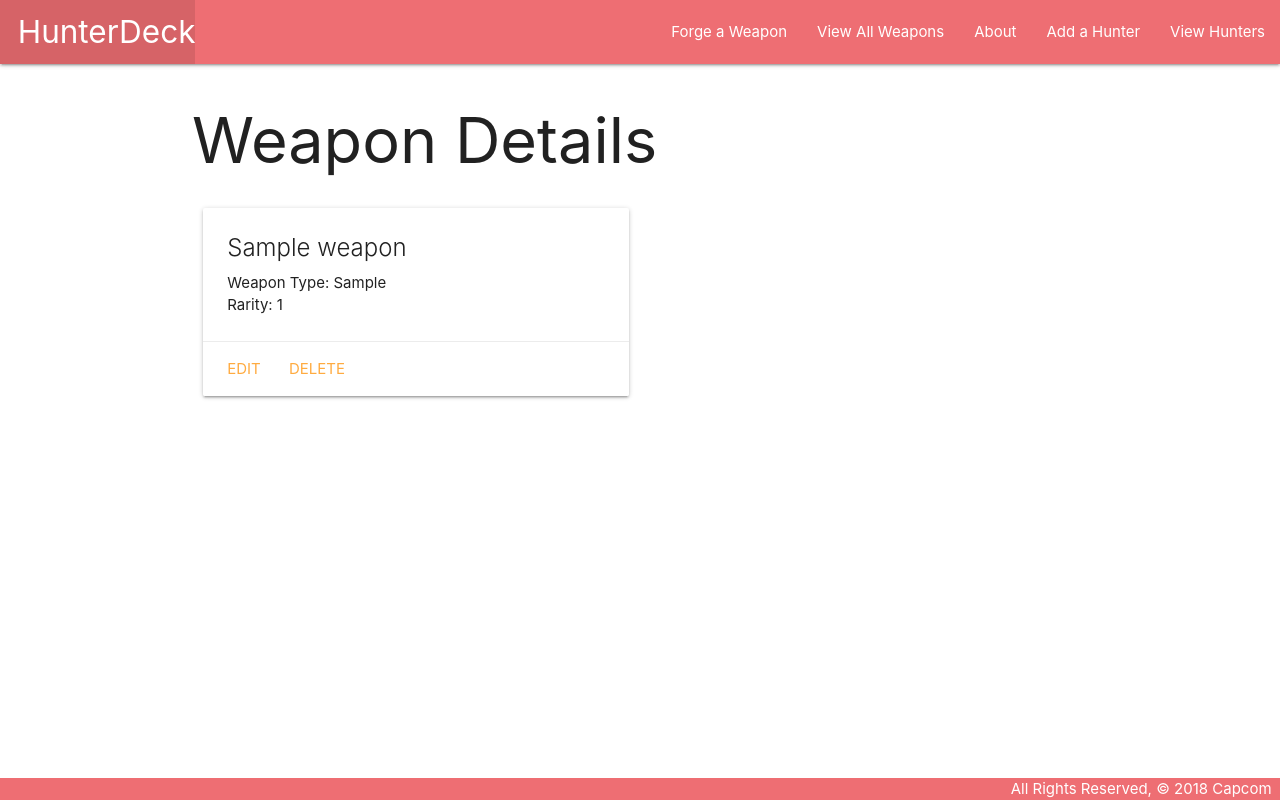
After one commit to DayeAnderson/Hunter-Deck, a Django app: page /weapons/1/ in a window 1280 px wide. The commit adds this page. Run offline with Django 3.2, Linux system fonts and the light colour scheme; tables that the repository leaves empty hold one stand-in row (values such as "Sample post").

Commit message:
add weapon cmodel with crud

```diff
--- a/main_app/models.py
+++ b/main_app/models.py
@@ -10,6 +10,9 @@ class Weapon(models.Model):
 
     def __str__(self):
         return self.name
+
+    def get_absolute_url(self):
+        return reverse('weapons_detail', kwargs={'pk': self.id})
 
 class Hunter(models.Model):
     name = models.CharField(max_length=100)
--- a/main_app/templates/base.html
+++ b/main_app/templates/base.html
@@ -17,6 +17,8 @@
           <li><a href="/" class="left brand-logo">&nbsp;&nbsp;HunterDeck</a></li>
         </ul>
         <ul class="right">
+          <li><a href="{% url 'weapons_create' %}">Forge a Weapon</a></li>
+          <li><a href="{% url 'weapons_index' %}">View All Weapons</a></li>
           <li><a href="{% url 'about' %}">About</a></li>
           <li><a href="{% url 'hunters_create' %}">Add a Hunter</a></li>
           <li><a href="{% url 'index' %}">View Hunters</a></li>
--- /dev/null
+++ b/main_app/templates/main_app/weapon_detail.html
@@ -0,0 +1,21 @@
+{% extends 'base.html' %}
+{% block content %}
+
+<h1>Weapon Details</h1>
+
+<div class="row">
+  <div class="col s6 col-offset-3">
+    <div class="card">
+      <div class="card-content">
+        <span class="card-title">{{ weapon.name }}</span>
+        <p>Weapon Type: {{ weapon.type }}</p>
+        <p>Rarity: {{ weapon.rarity }}</p>
+      </div>
+      <div class="card-action">
+        <a href="{% url 'weapons_update' weapon.id %}">Edit</a>
+        <a href="{% url 'weapons_delete' weapon.id %}">Delete</a>
+      </div>
+    </div>
+  </div>
+</div>
+{% endblock %}
--- a/main_app/urls.py
+++ b/main_app/urls.py
@@ -9,5 +9,12 @@ urlpatterns = [
   path('hunters/create/', views.HunterCreate.as_view(), name='hunters_create'),
   path('hunters/<int:pk>/update/', views.HunterUpdate.as_view(), name='hunters_update'),
   path('hunters/<int:pk>/delete/', views.HunterDelete.as_view(), name='hunters_delete'),
+  path('weapons/', views.WeaponList.as_view(), name='weapons_index'),
+  path('weapons/<int:pk>/', views.WeaponDetail.as_view(), name='weapons_detail'),
+  path('weapons/create/', views.WeaponCreate.as_view(), name='weapons_create'),
+  path('weapons/<int:pk>/update/', views.WeaponUpdate.as_view(), name='weapons_update'),
+  path('weapons/<int:pk>/delete/', views.WeaponDelete.as_view(), name='weapons_delete'),
+  path('hunters/<int:hunter_id>/assoc_weapon/<int:weapon_id>/', views.assoc_weapon, name='assoc_weapon'),
+
 
 ]
--- a/main_app/views.py
+++ b/main_app/views.py
@@ -1,6 +1,7 @@
-from django.shortcuts import render
+from django.shortcuts import render, redirect
 from django.views.generic.edit import CreateView, UpdateView, DeleteView
-from .models import Hunter
+from django.views.generic import ListView, DetailView
+from .models import Hunter, Weapon
 
 # Create your views here.
 
@@ -16,7 +17,9 @@ def hunters_index(request):
 
 def hunters_detail(request, hunter_id):
   hunter = Hunter.objects.get(id=hunter_id)
-  return render(request, 'hunters/detail.html', { 'hunter': hunter })
+  weapons_hunter_doesnt_have = Weapon.objects.exclude(id__in = hunter.weapons.all().values_list('id'))
+  return render(request, 'hunters/detail.html', { 'hunter': hunter, 'weapons': weapons_hunter_doesnt_have
+ })
 
 class HunterCreate(CreateView):
   model = Hunter
@@ -31,3 +34,26 @@ class HunterUpdate(UpdateView):
 class HunterDelete(DeleteView):
   model = Hunter
   success_url = '/hunters/'
+
+class WeaponList(ListView):
+  model = Weapon
+
+class WeaponDetail(DetailView):
+  model = Weapon
+
+class WeaponCreate(CreateView):
+  model = Weapon
+  fields = '__all__'
+
+class WeaponUpdate(UpdateView):
+  model = Weapon
+  fields = ['name', 'type', 'rarity']
+
+class WeaponDelete(DeleteView):
+  model = Weapon
+  success_url = '/weapons/'
+
+def assoc_weapon(request, hunter_id, weapon_id):
+  # Note that you can pass a toy's id instead of the whole object
+  Hunter.objects.get(id=hunter_id).weapons.add(weapon_id)
+  return redirect('detail', hunter_id=hunter_id)
```
Also changed, not shown: main_app/templates/hunters/detail.html (+39 -0 lines), main_app/templates/main_app/weapon_confirm_delete.html (added, +13 -0 lines), main_app/templates/main_app/weapon_form.html (added, +19 -0 lines), main_app/templates/main_app/weapon_list.html (added, +18 -0 lines).
